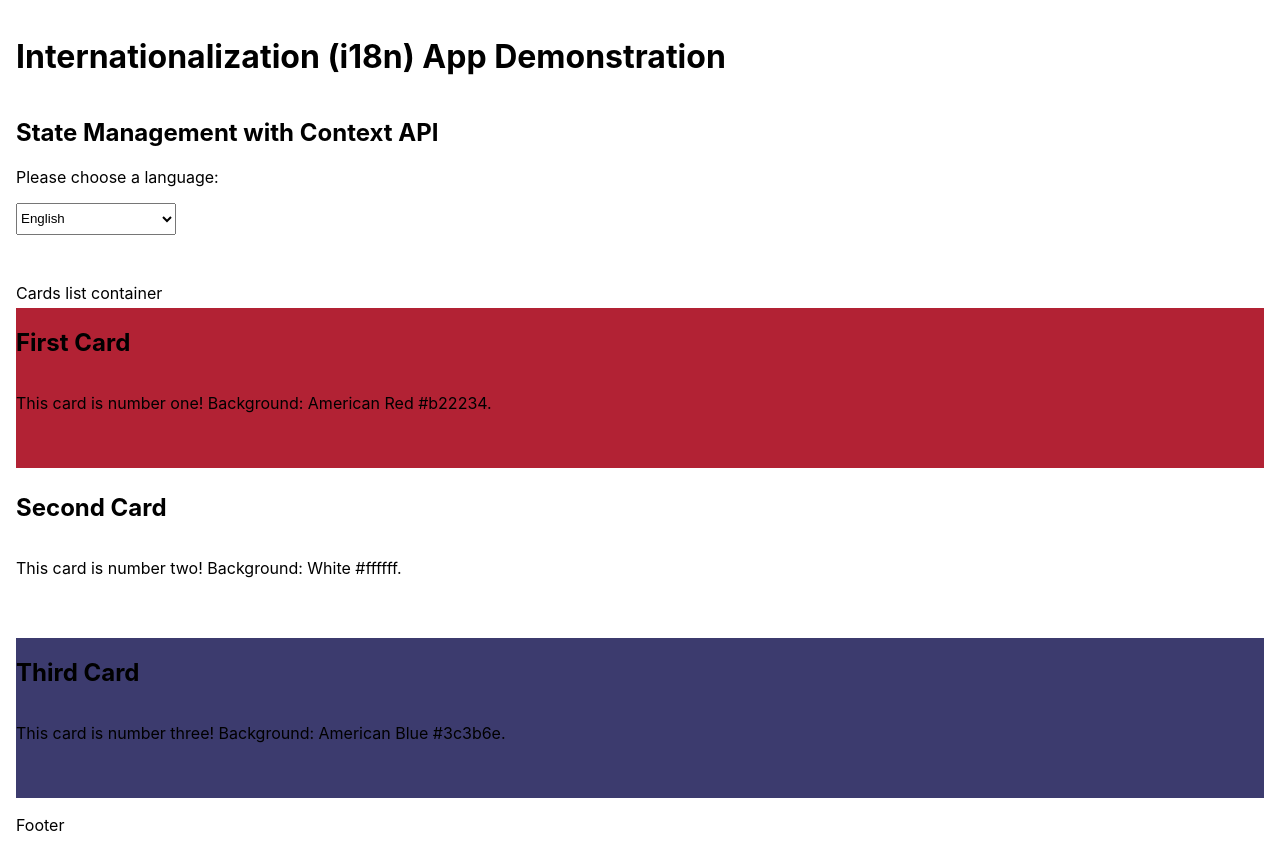
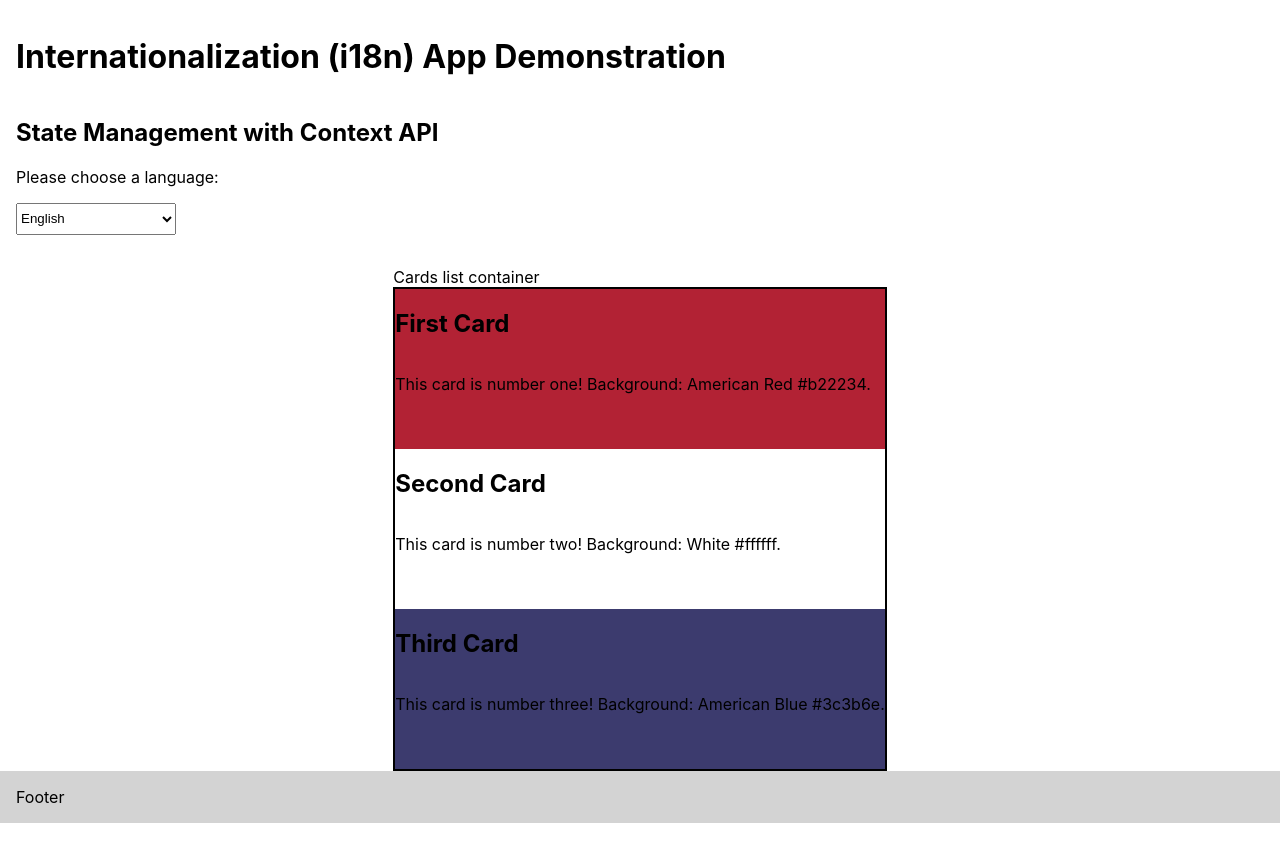
Before and after one commit to alossix/i18n-demo, a React (Create React App) app: page / in a window 1280 px wide. After the commit the page ends 823 px from the top, so only its background shows below. Built offline with nearby package versions, Linux system fonts and the light colour scheme.

Commit message:
Styling changes

```diff
--- a/src/Components/CardsList/styles.js
+++ b/src/Components/CardsList/styles.js
@@ -1,15 +1,18 @@
 import styled from 'styled-components';
 
 export const CardsListContainer = styled.main`
-  padding: 1rem;
+  display: flex;
+  flex-direction: column;
+  justify-content: center;
+  margin: auto;
 `;
 
 export const CardsListElem = styled.section`
   display: flex;
   flex-direction: column;
-  justify-content: space-evenly;
+  justify-content: center;
   flex-wrap: wrap;
-  height: 100%;
+  border: 2px solid black;
 `;
 
 export const Card = styled.article`
--- a/src/Components/Footer/styles.js
+++ b/src/Components/Footer/styles.js
@@ -2,4 +2,5 @@ import styled from 'styled-components';
 
 export const FooterContainer = styled.footer`
   padding: 1rem;
+  background-color: lightgray;
 `;
--- a/src/styles.js
+++ b/src/styles.js
@@ -4,4 +4,6 @@ export const Container = styled.div`
   display: grid;
   grid-template-rows: auto 1fr auto;
   height: 100vh;
+  max-width: 80rem;
+  margin: auto;
 `;
```
